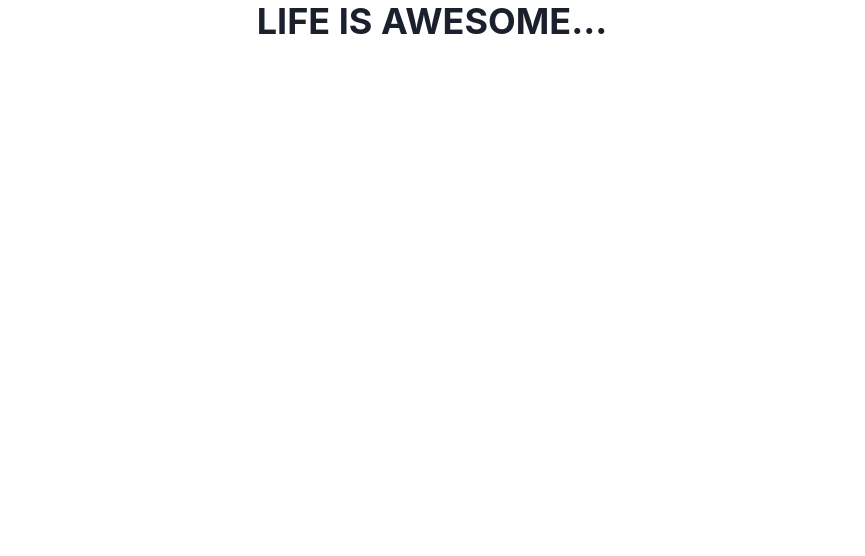
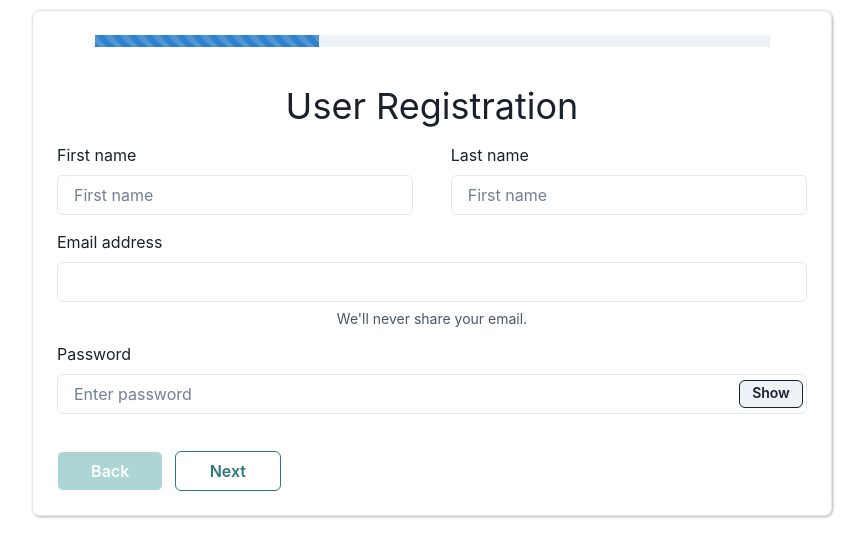
Before and after one commit to Sagarsandbhor17/Beautyhub, a React (Create React App) app in the folder Frontend/: page /admin in a window 1280 px wide. Shown: the top 556 px of the page, without its empty margins (208-1073 px from the left). Built offline with nearby package versions, Linux system fonts and the light colour scheme.

Commit message:
form added multi step form

```diff
--- a/Frontend/src/Components/admin/admin.jsx
+++ b/Frontend/src/Components/admin/admin.jsx
@@ -1,13 +1,363 @@
-import React from 'react';
-import { Heading } from '@chakra-ui/react'
+// import React from 'react';
+// import { Heading } from '@chakra-ui/react'
 
-const AdminForm = () => {
-    return(
-        <>
-        <Heading>LIFE IS AWESOME...</Heading>
-        </>
-    )
+// const AdminForm = () => {
+//     return(
+//         <>
+//         <Heading>LIFE IS AWESOME...</Heading>
+//         <Heading>Admin🙂</Heading>
+//         </>
+//     )
+// };
+import React, { useState } from 'react';
+import {
+  Progress,
+  Box,
+  ButtonGroup,
+  Button,
+  Heading,
+  Flex,
+  FormControl,
+  GridItem,
+  FormLabel,
+  Input,
+  Select,
+  SimpleGrid,
+  InputLeftAddon,
+  InputGroup,
+  Textarea,
+  FormHelperText,
+  InputRightElement,
+} from '@chakra-ui/react';
+
+import { useToast } from '@chakra-ui/react';
+
+const Form1 = () => {
+  const [show, setShow] = React.useState(false);
+  const handleClick = () => setShow(!show);
+  return (
+    <>
+      <Heading w="100%" textAlign={'center'} fontWeight="normal" mb="2%">
+        User Registration
+      </Heading>
+      <Flex>
+        <FormControl mr="5%">
+          <FormLabel htmlFor="first-name" fontWeight={'normal'}>
+            First name
+          </FormLabel>
+          <Input id="first-name" placeholder="First name" />
+        </FormControl>
+
+        <FormControl>
+          <FormLabel htmlFor="last-name" fontWeight={'normal'}>
+            Last name
+          </FormLabel>
+          <Input id="last-name" placeholder="First name" />
+        </FormControl>
+      </Flex>
+      <FormControl mt="2%">
+        <FormLabel htmlFor="email" fontWeight={'normal'}>
+          Email address
+        </FormLabel>
+        <Input id="email" type="email" />
+        <FormHelperText>We'll never share your email.</FormHelperText>
+      </FormControl>
+
+      <FormControl>
+        <FormLabel htmlFor="password" fontWeight={'normal'} mt="2%">
+          Password
+        </FormLabel>
+        <InputGroup size="md">
+          <Input
+            pr="4.5rem"
+            type={show ? 'text' : 'password'}
+            placeholder="Enter password"
+          />
+          <InputRightElement width="4.5rem">
+            <Button h="1.75rem" size="sm" onClick={handleClick}>
+              {show ? 'Hide' : 'Show'}
+            </Button>
+          </InputRightElement>
+        </InputGroup>
+      </FormControl>
+    </>
+  );
 };
 
+const Form2 = () => {
+  return (
+    <>
+      <Heading w="100%" textAlign={'center'} fontWeight="normal" mb="2%">
+        User Details
+      </Heading>
+      <FormControl as={GridItem} colSpan={[6, 3]}>
+        <FormLabel
+          htmlFor="country"
+          fontSize="sm"
+          fontWeight="md"
+          color="gray.700"
+          _dark={{
+            color: 'gray.50',
+          }}>
+          Country / Region
+        </FormLabel>
+        <Select
+          id="country"
+          name="country"
+          autoComplete="country"
+          placeholder="Select option"
+          focusBorderColor="brand.400"
+          shadow="sm"
+          size="sm"
+          w="full"
+          rounded="md">
+          <option>United States</option>
+          <option>Canada</option>
+          <option>Mexico</option>
+        </Select>
+      </FormControl>
 
-export default AdminForm;
+      <FormControl as={GridItem} colSpan={6}>
+        <FormLabel
+          htmlFor="street_address"
+          fontSize="sm"
+          fontWeight="md"
+          color="gray.700"
+          _dark={{
+            color: 'gray.50',
+          }}
+          mt="2%">
+          Street address
+        </FormLabel>
+        <Input
+          type="text"
+          name="street_address"
+          id="street_address"
+          autoComplete="street-address"
+          focusBorderColor="brand.400"
+          shadow="sm"
+          size="sm"
+          w="full"
+          rounded="md"
+        />
+      </FormControl>
+
+      <FormControl as={GridItem} colSpan={[6, 6, null, 2]}>
+        <FormLabel
+          htmlFor="city"
+          fontSize="sm"
+          fontWeight="md"
+          color="gray.700"
+          _dark={{
+            color: 'gray.50',
+          }}
+          mt="2%">
+          City
+        </FormLabel>
+        <Input
+          type="text"
+          name="city"
+          id="city"
+          autoComplete="city"
+          focusBorderColor="brand.400"
+          shadow="sm"
+          size="sm"
+          w="full"
+          rounded="md"
+        />
+      </FormControl>
+
+      <FormControl as={GridItem} colSpan={[6, 3, null, 2]}>
+        <FormLabel
+          htmlFor="state"
+          fontSize="sm"
+          fontWeight="md"
+          color="gray.700"
+          _dark={{
+            color: 'gray.50',
+          }}
+          mt="2%">
+          State / Province
+        </FormLabel>
+        <Input
+          type="text"
+          name="state"
+          id="state"
+          autoComplete="state"
+          focusBorderColor="brand.400"
+          shadow="sm"
+          size="sm"
+          w="full"
+          rounded="md"
+        />
+      </FormControl>
+
+      <FormControl as={GridItem} colSpan={[6, 3, null, 2]}>
+        <FormLabel
+          htmlFor="postal_code"
+          fontSize="sm"
+          fontWeight="md"
+          color="gray.700"
+          _dark={{
+            color: 'gray.50',
+          }}
+          mt="2%">
+          ZIP / Postal
+        </FormLabel>
+        <Input
+          type="text"
+          name="postal_code"
+          id="postal_code"
+          autoComplete="postal-code"
+          focusBorderColor="brand.400"
+          shadow="sm"
+          size="sm"
+          w="full"
+          rounded="md"
+        />
+      </FormControl>
+    </>
+  );
+};
+
+const Form3 = () => {
+  return (
+    <>
+      <Heading w="100%" textAlign={'center'} fontWeight="normal">
+        Social Handles
+      </Heading>
+      <SimpleGrid columns={1} spacing={6}>
+        <FormControl as={GridItem} colSpan={[3, 2]}>
+          <FormLabel
+            fontSize="sm"
+            fontWeight="md"
+            color="gray.700"
+            _dark={{
+              color: 'gray.50',
+            }}>
+            Website
+          </FormLabel>
+          <InputGroup size="sm">
+            <InputLeftAddon
+              bg="gray.50"
+              _dark={{
+                bg: 'gray.800',
+              }}
+              color="gray.500"
+              rounded="md">
+              http://
+            </InputLeftAddon>
+            <Input
+              type="tel"
+              placeholder="www.example.com"
+              focusBorderColor="brand.400"
+              rounded="md"
+            />
+          </InputGroup>
+        </FormControl>
+
+        <FormControl id="email" mt={1}>
+          <FormLabel
+            fontSize="sm"
+            fontWeight="md"
+            color="gray.700"
+            _dark={{
+              color: 'gray.50',
+            }}>
+            About
+          </FormLabel>
+          <Textarea
+            placeholder="you@example.com"
+            rows={3}
+            shadow="sm"
+            focusBorderColor="brand.400"
+            fontSize={{
+              sm: 'sm',
+            }}
+          />
+          <FormHelperText>
+            Brief description for your profile. URLs are hyperlinked.
+          </FormHelperText>
+        </FormControl>
+      </SimpleGrid>
+    </>
+  );
+};
+
+export default function Multistep() {
+  const toast = useToast();
+  const [step, setStep] = useState(1);
+  const [progress, setProgress] = useState(33.33);
+  return (
+    <>
+      <Box
+        borderWidth="1px"
+        rounded="lg"
+        shadow="1px 1px 3px rgba(0,0,0,0.3)"
+        maxWidth={800}
+        p={6}
+        m="10px auto"
+        as="form">
+        <Progress
+          hasStripe
+          value={progress}
+          mb="5%"
+          mx="5%"
+          isAnimated></Progress>
+        {step === 1 ? <Form1 /> : step === 2 ? <Form2 /> : <Form3 />}
+        <ButtonGroup mt="5%" w="100%">
+          <Flex w="100%" justifyContent="space-between">
+            <Flex>
+              <Button
+                onClick={() => {
+                  setStep(step - 1);
+                  setProgress(progress - 33.33);
+                }}
+                isDisabled={step === 1}
+                colorScheme="teal"
+                variant="solid"
+                w="7rem"
+                mr="5%">
+                Back
+              </Button>
+              <Button
+                w="7rem"
+                isDisabled={step === 3}
+                onClick={() => {
+                  setStep(step + 1);
+                  if (step === 3) {
+                    setProgress(100);
+                  } else {
+                    setProgress(progress + 33.33);
+                  }
+                }}
+                colorScheme="teal"
+                variant="outline">
+                Next
+              </Button>
+            </Flex>
+            {step === 3 ? (
+              <Button
+                w="7rem"
+                colorScheme="red"
+                variant="solid"
+                onClick={() => {
+                  toast({
+                    title: 'Account created.',
+                    description: "We've created your account for you.",
+                    status: 'success',
+                    duration: 3000,
+                    isClosable: true,
+                  });
+                }}>
+                Submit
+              </Button>
+            ) : null}
+          </Flex>
+        </ButtonGroup>
+      </Box>
+    </>
+  );
+}
+
+// export default AdminForm;
--- a/Frontend/src/Router/AllRoutes.jsx
+++ b/Frontend/src/Router/AllRoutes.jsx
@@ -12,7 +12,9 @@ import SingleProduct from "../Components/SingleProduct/SingleProduct";
 import Navbar from "../Components/Navbar/Navbar";
 import Authprovider from "../Components/Private/Authprovider";
 import DummyProduct from "../Components/SingleProduct/DummyProduct";
-import AdminForm from "../Components/admin/admin";
+// import AdminForm from "../Components/admin/admin";
+import Multistep from "../Components/admin/admin";
+
 
 const AllRoutes = () => {
   return (
@@ -65,7 +67,8 @@ const AllRoutes = () => {
       />
       <Route path="/dummyproduct" element={<DummyProduct />} />
       {/* <Route path="/dummyproduct" element={ <DummyProduct/>}/>   */}
-      <Route path="/admin" element={<AdminForm/>} />
+      {/* <Route path="/admin" element={<AdminForm/>} /> */}
+      <Route path="/admin" element={<Multistep/>} />
     </Routes>
   );
 };
```
